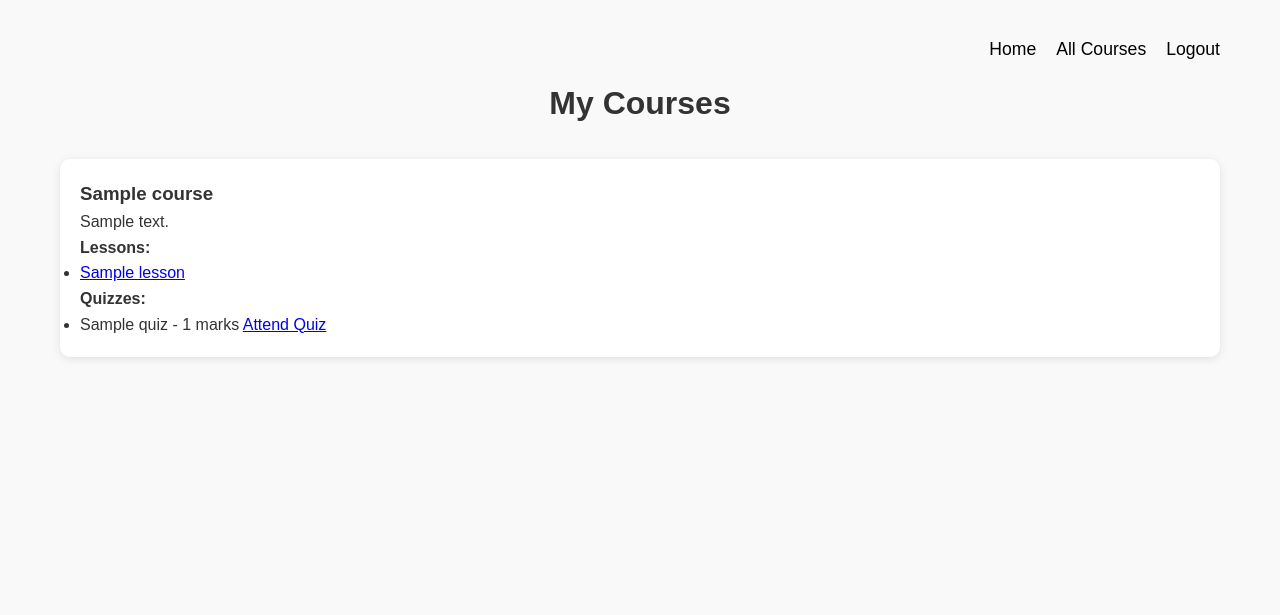
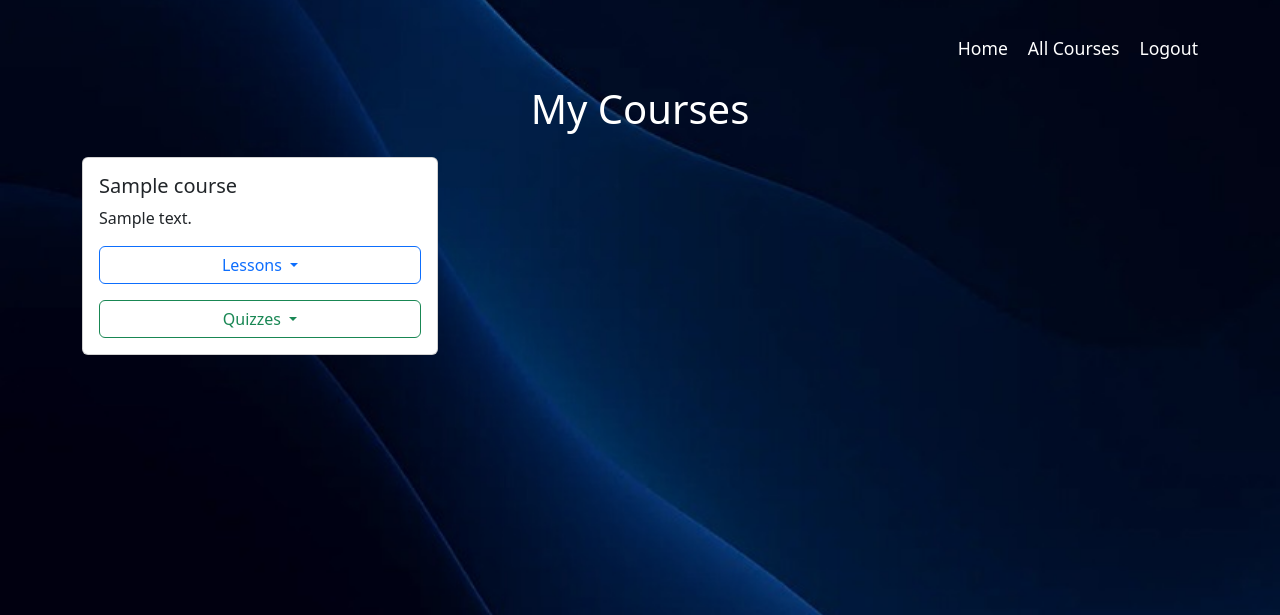
Before and after one commit to ROSH355/package, a Flask app: template templates/my_courses.html in a window 1280 px wide. Shown: the top 615 px of the page. Run offline with Flask 3, Linux system fonts and the light colour scheme; the visitor is signed in with stand-in values (Sample User, id 1); the template is opened without the code that fills it: most values are stand-ins (such as "Sample title", 1, 10 or a date in 2020).

Commit message:
styling upto cretequiz

```diff
--- a/static/style.css
+++ b/static/style.css
@@ -39,11 +39,10 @@ body {
   margin: 15px 0;
   gap: 20px;
 }
-
 .nav-item {
   font-size: 1.1rem;
   cursor: pointer;
-  color: #000;
+  color: white;
   text-decoration: none;
 }
 
@@ -82,6 +81,7 @@ body {
   padding: 20px;
   box-shadow: 0 2px 8px rgba(0,0,0,0.1);
   transition: transform 0.3s ease;
+  color: #000;
 }
 
 .course-card:hover {
@@ -175,3 +175,100 @@ footer {
   height: 100%;
   transition: width 0.3s ease-in-out;
 }
+
+.loginpage{
+  background-image: url("./websitepics/loginpage.jpg");
+  color:white;
+  background-size: cover;
+}
+.coursespage{
+  background-image: url("./websitepics/coursespage.jpg");
+  color:white;
+  background-size: cover;
+}
+
+.mycoursespage{
+  background-image: url("./websitepics/mycoursespage.jpg");
+  color:white;
+  background-size: cover;
+  background-position: center;
+}
+
+.createquizpage {
+  display: flex;
+  justify-content: center;
+  align-items: center;
+  height: 100vh;
+  margin: 0;
+  position: relative;
+  background-image: url("/static/websitepics/createquiz.jpg");
+}
+
+.nav-roww {
+  position: absolute;
+  top: 20px;
+  left: 20px;
+}
+
+.nav-roww a {
+  display: inline-block;
+  background-color: #ffca28; /* matches quiz button */
+  color: #1e1e2f;
+  text-decoration: none;
+  padding: 10px 18px;
+  border-radius: 8px;
+  font-family: 'Segoe UI', Tahoma, Geneva, Verdana, sans-serif;
+  font-size: 16px;
+  font-weight: 600;
+  box-shadow: 0 4px 12px rgba(0, 0, 0, 0.15);
+  transition: background-color 0.3s ease, transform 0.2s ease;
+}
+
+.nav-roww a:hover {
+  background-color: #ffc107;
+  transform: translateY(-2px);
+}
+
+
+.quizcontainer {
+  background: rgba(255, 255, 255, 0.85); /* semi-transparent white */
+  backdrop-filter: blur(8px);            /* gives a nice frosted glass effect */
+  padding: 30px 40px;
+  border-radius: 16px;
+  box-shadow: 0 8px 30px rgba(0, 0, 0, 0.2);
+  font-family: 'Segoe UI', Tahoma, Geneva, Verdana, sans-serif;
+  color: #1e1e2f;
+  max-width: 400px;
+}
+
+.quizcontainer h2 {
+  font-size: 24px;
+  margin-bottom: 20px;
+  color: #1e1e2f;
+}
+
+.quizcontainer input[type="text"],
+.quizcontainer input[type="number"] {
+  width: 100%;
+  padding: 10px;
+  margin-bottom: 15px;
+  border-radius: 8px;
+  border: 1px solid #ccc;
+  font-size: 16px;
+}
+
+.quizcontainer input[type="submit"] {
+  background-color: #ffca28; /* bright yellow from the light bulb */
+  color: #1e1e2f;
+  border: none;
+  padding: 10px 15px;
+  font-weight: bold;
+  font-size: 16px;
+  border-radius: 8px;
+  cursor: pointer;
+  transition: background-color 0.3s ease;
+}
+
+.quizcontainer input[type="submit"]:hover {
+  background-color: #ffc107;
+}
--- a/templates/create_course.html
+++ b/templates/create_course.html
@@ -16,6 +16,9 @@
         <label>Instructor Email:</label>
         <input type="email" name="email" required><br><br>
 
+        <label>Course Image Path (relative to static/images):</label>
+        <input type="text" name="image_path" placeholder="e.g., ml.jpg"><br><br>
+
         <button type="submit">Create Course</button>
     </form>
 </body>
--- a/templates/login.html
+++ b/templates/login.html
@@ -4,8 +4,10 @@
   <meta charset="UTF-8">
   <title>Login - JORO Learning</title>
   <link href="https://cdn.jsdelivr.net/npm/bootstrap@5.3.5/dist/css/bootstrap.min.css" rel="stylesheet">
+  <link rel="stylesheet" href="/static/style.css">
+
 </head>
-<body>
+<body class="loginpage">
   <div class="container py-5">
     <div class="row justify-content-center">
       <div class="col-md-6">
--- a/templates/my_courses.html
+++ b/templates/my_courses.html
@@ -4,49 +4,69 @@
   <meta charset="UTF-8">
   <title>My Courses</title>
   <link rel="stylesheet" href="{{ url_for('static', filename='style.css') }}">
+  <link rel="stylesheet" href="/static/style.css">
+  <!-- Bootstrap CSS -->
+  <link href="https://cdn.jsdelivr.net/npm/bootstrap@5.3.0/dist/css/bootstrap.min.css" rel="stylesheet">
 </head>
-<body>
+<body class="mycoursespage">
 
   <div class="container">
-    <div class="nav-row">
+    <div class="nav-row mb-4">
       <a class="nav-item" href="/home">Home</a>
       <a class="nav-item" href="/courses">All Courses</a>
       <a class="nav-item" href="/logout">Logout</a>
     </div>
 
-    <h1 class="hero-header">My Courses</h1>
+    <h1 class="hero-header mb-4">My Courses</h1>
 
-    <div class="course-grid">
+    <div class="row row-cols-1 row-cols-md-3 g-4">
       {% for course in courses %}
-        <div class="course-card">
-          <h3>{{ course.title }}</h3>
-          <p>{{ course.description }}</p>
+        <div class="col">
+          <div class="card h-100">
+            <div class="card-body">
+              <h5 class="card-title">{{ course.title }}</h5>
+              <p class="card-text">{{ course.description }}</p>
 
-          <h4>Lessons:</h4>
-          <ul>
+              <!-- Lessons Dropdown -->
+              {% if course.lessons %}
+              <div class="dropdown mb-3">
+                <button class="btn btn-outline-primary dropdown-toggle w-100" type="button" data-bs-toggle="dropdown" aria-expanded="false">
+                  Lessons
+                </button>
+                <ul class="dropdown-menu w-100">
                   {% for lesson in course.lessons %}
-              <li><a href="{{ url_for('lesson_page', lesson_id=lesson.lesson_id) }}">{{ lesson.title }}</a></li>
+                    <li><a class="dropdown-item" href="{{ url_for('lesson_page', lesson_id=lesson.lesson_id) }}">{{ lesson.title }}</a></li>
                   {% endfor %}
                 </ul>
+              </div>
+              {% endif %}
 
-          <h4>Quizzes:</h4>
-          <ul>
+              <!-- Quizzes Dropdown -->
+              {% if course.quizzes %}
+              <div class="dropdown">
+                <button class="btn btn-outline-success dropdown-toggle w-100" type="button" data-bs-toggle="dropdown" aria-expanded="false">
+                  Quizzes
+                </button>
+                <ul class="dropdown-menu w-100">
                   {% for quiz in course.quizzes %}
                     <li>
-                {{ quiz.title }} - {{ quiz.total_marks }} marks
-                {% if session['role'] == 'student' %}
-                  <a href="{{ url_for('attend_quiz', quiz_id=quiz.quiz_id) }}" class="btn btn-success">Attend Quiz</a>
-                {% elif session['role'] == 'instructor' %}
-                  <a href="{{ url_for('view_quiz_results', quiz_id=quiz.quiz_id) }}" class="btn btn-danger">View Results</a>
-                {% endif %}
+                      <a class="dropdown-item" href="{{ url_for('view_quiz_results', quiz_id=quiz.quiz_id) }}">
+                        {{ quiz.title }} ({{ quiz.total_marks }} marks)
+                      </a>
                     </li>
                   {% endfor %}
                 </ul>
+              </div>
+              {% endif %}
 
+            </div>
+          </div>
         </div>
       {% endfor %}
     </div>
   </div>
 
+  <!-- Bootstrap JS (with Popper for dropdowns) -->
+  <script src="https://cdn.jsdelivr.net/npm/bootstrap@5.3.0/dist/js/bootstrap.bundle.min.js"></script>
 </body>
 </html>
--- a/templates/signup.html
+++ b/templates/signup.html
@@ -4,8 +4,9 @@
   <meta charset="UTF-8">
   <title>Sign Up - JORO Learning</title>
   <link href="https://cdn.jsdelivr.net/npm/bootstrap@5.3.5/dist/css/bootstrap.min.css" rel="stylesheet">
+  <link rel="stylesheet" href="/static/style.css">
 </head>
-<body>
+<body class="loginpage">
   <div class="container py-5">
     <div class="row justify-content-center">
       <div class="col-md-6">
```
Also changed, not shown: database.py (+9 -6 lines), tempCodeRunnerFile.py (+3 -10 lines), templates/courses.html (+25 -18 lines), templates/create_quiz.html (+5 -4 lines), static/images/ml.png (added), static/websitepics/coursespage.jpg (added), static/websitepics/createquiz.jpg (added), static/websitepics/loginpage.jpg (added), static/websitepics/mycoursespage.jpg (added). Lines whose indentation alone changed are shown as unchanged.
